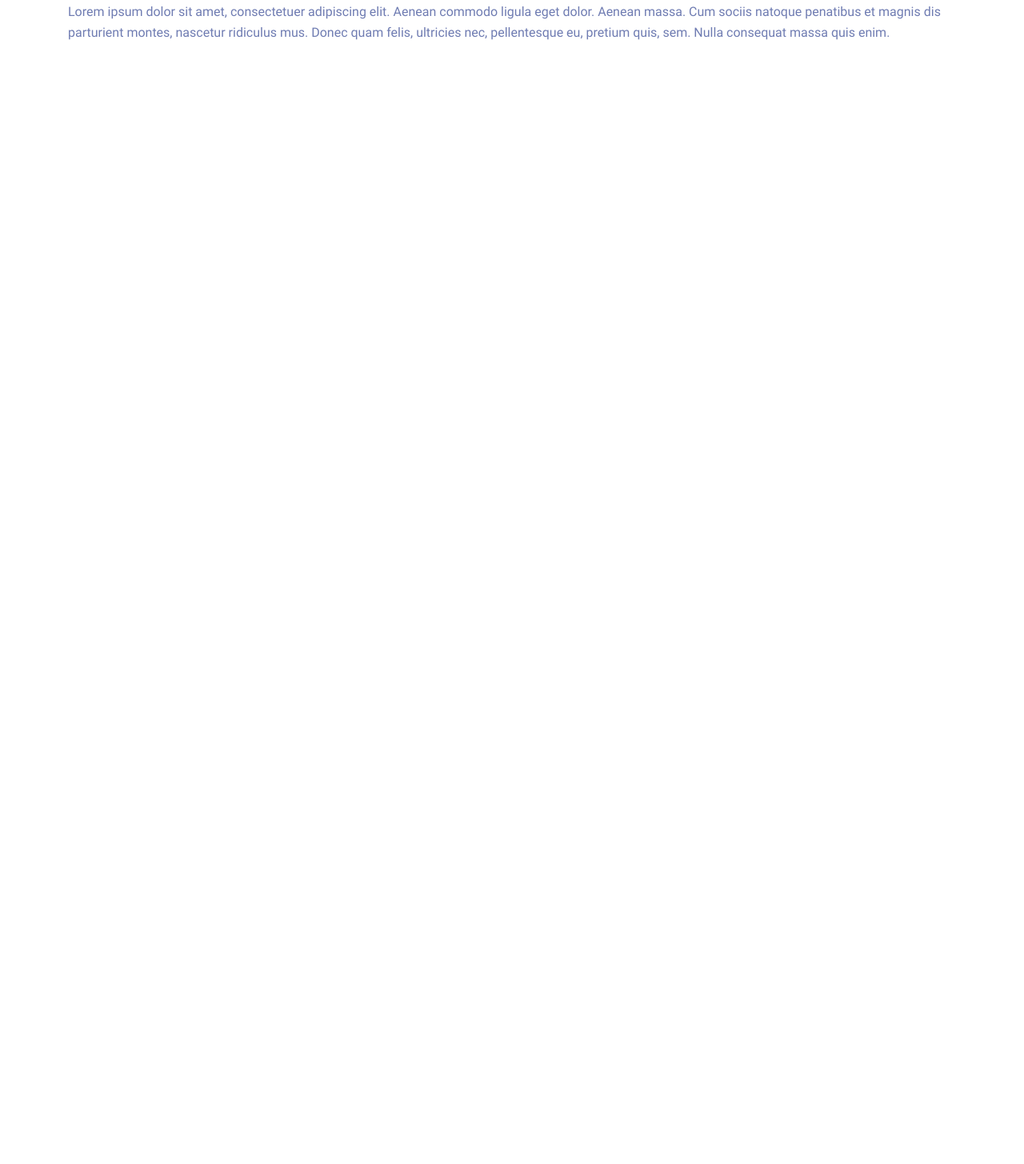
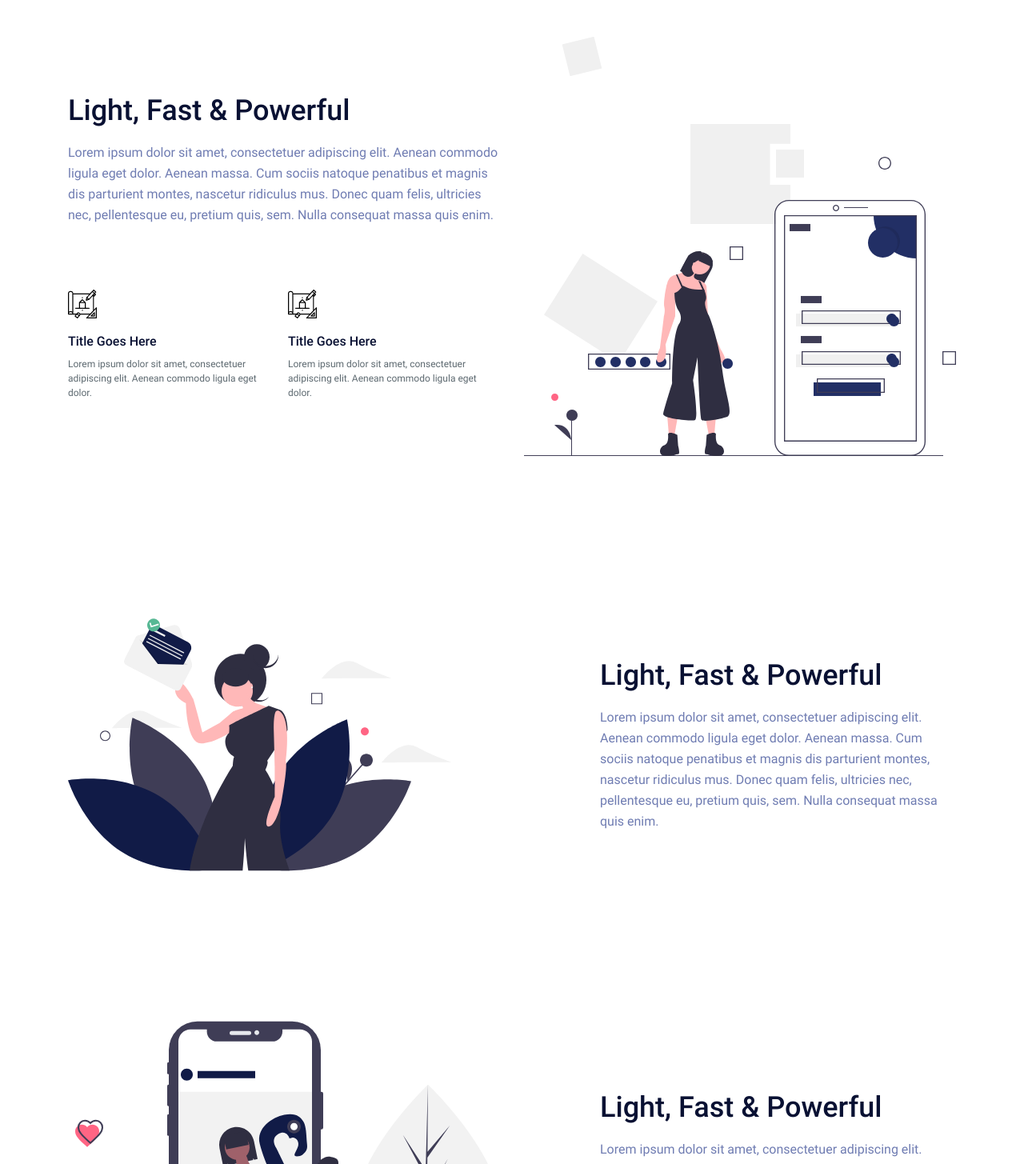
Before and after one commit to KostiantynKukh/LandingPageVue, a Vue app: page /#/ in a window 1280 px wide. Shown: the part 1155-2610 px from the top of the page at 80% size. Before the commit the page ends 1209 px from the top, so only its background shows below. Built offline with nearby package versions, Linux system fonts and the light colour scheme.

Commit message:
made sections

```diff
--- a/src/components/FirstSection.vue
+++ b/src/components/FirstSection.vue
@@ -2,28 +2,10 @@
     <div class="wrap">
         <section class="first-section">
             <div class="first-section-wrapper">
-                <section-title></section-title>
-                <section-desc></section-desc>
-            <!-- <div class="first-block-cards">
-                <div class="first-block-card">
-                    <img class="card-icon" src="./img/first-block-icon.png" alt="icon">
-                    <h3 class="card-title">
-                        Title Goes Here
-                    </h3>
-                    <p class="card-desc">
-                        Lorem ipsum dolor sit amet, consectetuer adipiscing elit. Aenean commodo ligula eget dolor.
-                    </p>
-                </div>
-                <div class="first-block-card">
-                    <img class="card-icon" src="./img/first-block-icon.png" alt="icon">
-                    <h3 class="card-title">
-                        Title Goes Here
-                    </h3>
-                    <p class="card-desc">
-                        Lorem ipsum dolor sit amet, consectetuer adipiscing elit. Aenean commodo ligula eget dolor.
-                    </p>
-                </div>
-            </div> -->
+                <section-title class="first-section-title">Light, Fast & Powerful</section-title>
+                <section-desc class="first-section-desc"></section-desc>
+                <section-card class="first-section-card"></section-card>
+                <section-card class="first-section-card"></section-card>
             </div>
         </section>
     </div>
@@ -32,15 +14,38 @@
 <script>
 import SectionTitle from '../widgets/section-title/Title'
 import SectionDesc from '../widgets/section-desc/Desc'
+import SectionCard from '../widgets/section-card/Card'
 export default {
     name: 'first-section',
     components: {
         SectionTitle,
-        SectionDesc
+        SectionDesc,
+        SectionCard
     }
 }
 </script>
 
 <style lang="scss" scoped>
+.first-section {
+    padding: 160px 0;
+    background: #fff url('../assets/img/first-block-bg.svg') no-repeat center right;
+}
+.first-section-wrapper {
+    max-width: 540px;
+}
+.first-section-title {
+    margin-bottom: 16px;
+}
+.first-section-desc {
+    margin-bottom: 80px;
+}
+.first-section-card {
+    max-width: 255px;
+    display: inline-block;
+    margin-right: 20px;
+    &:last-child {
+        margin-right: 0;
+    }
+}
 
 </style>
--- /dev/null
+++ b/src/components/FourthSection.vue
@@ -0,0 +1,44 @@
+<template>
+    <div class="wrap">
+        <section class="fourth-section">
+            <div class="fourth-section-wrapper">
+                <section-title class="fourth-section-title">Light, Fast & Powerful</section-title>
+                <section-desc class="fourth-section-desc"></section-desc>
+                <Wbutton type="button" size="md" color="dark">Purchase Now</Wbutton>
+            </div>
+        </section>
+    </div>
+</template>
+
+<script>
+import SectionTitle from '../widgets/section-title/Title'
+import SectionDesc from '../widgets/section-desc/Desc'
+import Wbutton from '../widgets/button/Wbutton'
+
+export default {
+    name: 'fourth-section',
+    components: {
+        SectionTitle,
+        SectionDesc,
+        Wbutton
+    }
+}
+</script>
+
+<style lang="scss" scoped>
+.fourth-section {
+    padding: 160px 0;
+    background: #fff url('../assets/img/fourth-block-bg.svg') no-repeat left center;
+    display: flex;
+    justify-content: flex-end;
+}
+.fourth-section-wrapper {
+    max-width: 445px;
+}
+.fourth-section-title {
+    margin-bottom: 16px;
+}
+.fourth-section-desc {
+    margin-bottom: 40px;
+}
+</style>
--- a/src/components/Nav.vue
+++ b/src/components/Nav.vue
@@ -29,19 +29,20 @@ export default {
     &:hover {
         color: #14215c;
     }
+    &:before {
+        content: '';
+        width: 0%;
+        height: 2px;
+        background-color: #14215c;
+        position: absolute;
+        bottom: 0;
+        right: 0;
+        transition: 0.3s;
+    }
     &:hover:before {
         width: 100%;
         left: 0;
     }
 }
-.nav-link:before {
-    content: '';
-    width: 0%;
-    height: 2px;
-    background-color: #14215c;
-    position: absolute;
-    bottom: 0;
-    right: 0;
-    transition: 0.3s;
-}
+
 </style>
--- /dev/null
+++ b/src/components/SecondSection.vue
@@ -0,0 +1,38 @@
+<template>
+    <div class="wrap">
+        <section class="second-section">
+            <div class="second-section-wrapper">
+                <section-title class="second-section-title">Light, Fast & Powerful</section-title>
+                <section-desc class="second-section-desc"></section-desc>
+            </div>
+        </section>
+    </div>
+</template>
+
+<script>
+import SectionTitle from '../widgets/section-title/Title'
+import SectionDesc from '../widgets/section-desc/Desc'
+
+export default {
+    name: 'second-section',
+    components: {
+        SectionTitle,
+        SectionDesc,
+    }
+}
+</script>
+
+<style lang="scss" scoped>
+.second-section {
+    padding: 160px 0;
+    background: #fff url('../assets/img/second-block-bg.svg') no-repeat left center;
+    display: flex;
+    justify-content: flex-end;
+}
+.second-section-wrapper {
+    max-width: 445px;
+}
+.second-section-title {
+    margin-bottom: 16px;
+}
+</style>
--- /dev/null
+++ b/src/components/ThirdSection.vue
@@ -0,0 +1,38 @@
+<template>
+    <div class="wrap">
+        <section class="third-section">
+            <div class="third-section-wrapper">
+                <section-title class="third-section-title">Light, Fast & Powerful</section-title>
+                <section-desc class="third-section-desc"></section-desc>
+            </div>
+        </section>
+    </div>
+</template>
+
+<script>
+import SectionTitle from '../widgets/section-title/Title'
+import SectionDesc from '../widgets/section-desc/Desc'
+
+export default {
+    name: 'third-section',
+    components: {
+        SectionTitle,
+        SectionDesc,
+    }
+}
+</script>
+
+<style lang="scss" scoped>
+.third-section {
+    padding: 160px 0;
+    background: #fff url('../assets/img/third-block-bg.svg') no-repeat left center;
+    display: flex;
+    justify-content: flex-end;
+}
+.third-section-wrapper {
+    max-width: 445px;
+}
+.third-section-title {
+    margin-bottom: 16px;
+}
+</style>
--- a/src/views/Home.vue
+++ b/src/views/Home.vue
@@ -3,17 +3,27 @@
     <div class="header-intro-bg"></div>
     <intro></intro>
     <first-section></first-section>
+    <second-section></second-section>
+    <third-section></third-section>
+    <fourth-section></fourth-section>
   </main>
 </template>
 
 <script>
 import Intro from '../components/Intro'
 import FirstSection from '../components/FirstSection'
+import SecondSection from '../components/SecondSection'
+import ThirdSection from '../components/ThirdSection'
+import FourthSection from '../components/FourthSection'
+
 export default {
   name: 'Home',
   components: {
     Intro,
-    FirstSection
+    FirstSection,
+    SecondSection,
+    ThirdSection,
+    FourthSection
   }
 }
 </script>
@@ -21,8 +31,10 @@ export default {
 <style lang="scss" scoped>
 .header-intro-bg {
     position: absolute;
-    display: block;
-    width: 100%;
+    margin: 0 auto;
+    display: flex;
+    width:100%;
+    max-width: 1440px;
     min-height: 1110px;
     background: #fff url('../assets/img/intro-bg.svg') no-repeat right top;
     background-size: 71%;
--- /dev/null
+++ b/src/widgets/section-card/Card.vue
@@ -0,0 +1,43 @@
+<template>
+    <div class="section-card">
+        <img class="card-icon" src="../../assets/img/first-block-icon.png" alt="icon">
+        <h3 class="card-title">
+            Title Goes Here
+        </h3>
+        <p class="card-desc">
+            Lorem ipsum dolor sit amet, consectetuer adipiscing elit. Aenean commodo ligula eget dolor.
+        </p>
+    </div>
+</template>
+
+<script>
+export default {
+    name: 'section-card'
+}
+</script>
+
+<style lang="scss" scoped>
+.section-card {
+     cursor: pointer;
+    transition: 0.3s;
+    &:hover {
+        transform: scale(0.95);
+    }
+}
+.card-icon {
+    max-width: 36px;
+    margin-bottom: 14px;
+}
+.card-title {
+    font-weight: 500;
+    font-size: 1.6em;
+    line-height: 26px;
+    color: #091133;
+    margin-bottom: 6px;
+}
+.card-desc {
+    font-size: 12px;
+    line-height: 18px;
+    color: #5D6970;
+}
+</style>
--- a/src/widgets/section-title/Title.vue
+++ b/src/widgets/section-title/Title.vue
@@ -1,12 +1,12 @@
 <template>
     <h2 class="section-title">
-        Light, Fast & Powerful
+        <slot />
     </h2>
 </template>
 
 <script>
 export default {
-    name: 'zagolovok'
+    name: 'section-title'
 }
 </script>
 
```
Also changed, not shown: src/components/PriceSection.vue (added, +40 -0 lines).
